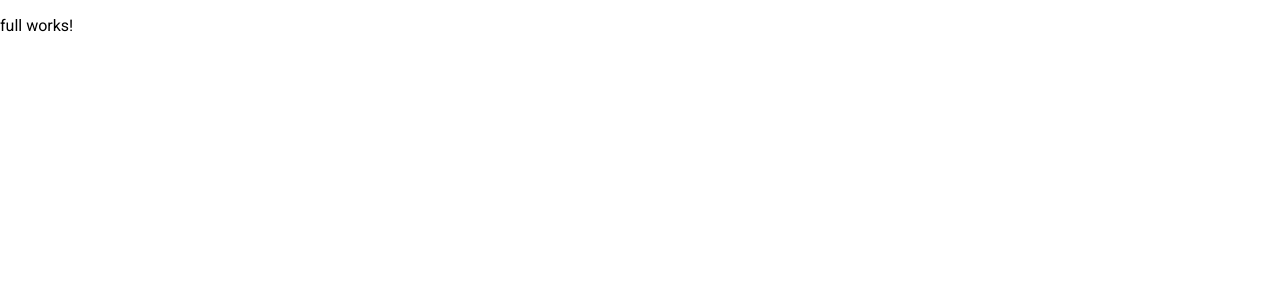
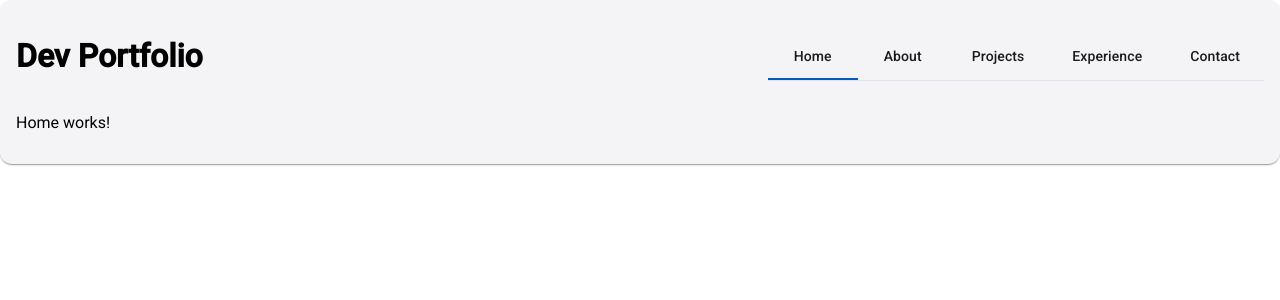
Before and after one commit to Sheha-Dev/DeveloperPortfolio, an Angular app in the folder DeveloperPortfolio/: page / in a window 1280 px wide. Shown: the top 300 px of the page. Built offline with nearby package versions, Linux system fonts and the light colour scheme.

Commit message:
Development - Main Component Design Implemented

```diff
--- a/DeveloperPortfolio/src/app/layout/full/full.component.html
+++ b/DeveloperPortfolio/src/app/layout/full/full.component.html
@@ -1 +1,33 @@
-<p>full works!</p>
+<mat-card class="m-0 p-0">
+  <mat-card-content>
+    <div class="header-row bg-dark">
+      <div>
+        <h1>Dev Portfolio</h1>
+      </div>
+
+      <app-menu-bar (tabName)="selectedTab = $event"></app-menu-bar>
+    </div>
+
+    <div class="w-100">
+      <div *ngIf="selectedTab === 'Home'">
+        <p>Home works!</p>
+      </div>
+
+      <div *ngIf="selectedTab === 'About'">
+        <p>About works!</p>
+      </div>
+
+      <div *ngIf="selectedTab === 'Projects'">
+        <p>Projects works!</p>
+      </div>
+
+      <div *ngIf="selectedTab === 'Experience'">
+        <p>Experience works!</p>
+      </div>
+
+      <div *ngIf="selectedTab === 'Contact'">
+        <p>Contact works!</p>
+      </div>
+    </div>
+  </mat-card-content>
+</mat-card>
--- a/DeveloperPortfolio/src/app/layout/full/full.component.scss
+++ b/DeveloperPortfolio/src/app/layout/full/full.component.scss
@@ -0,0 +1,11 @@
+.header-row {
+  display: flex;
+  justify-content: space-between;
+  align-items: center;
+  width: 100%;
+}
+
+app-menu-bar {
+  display: flex;
+  align-items: center;
+}
--- a/DeveloperPortfolio/src/app/layout/full/full.component.ts
+++ b/DeveloperPortfolio/src/app/layout/full/full.component.ts
@@ -1,11 +1,36 @@
-import { Component } from '@angular/core';
-
+import { Component, OnChanges, OnDestroy, OnInit } from '@angular/core';
+import { MatCardActions, MatCardContent, MatCardModule, MatCardTitle } from '@angular/material/card';
+import { MatButtonModule } from '@angular/material/button';
+import { MenuBarComponent } from '../menu-bar/menu-bar.component';
+import { MatTabsModule } from '@angular/material/tabs';
+import { CommonModule } from '@angular/common';
 @Component({
   selector: 'app-full',
-  imports: [],
+  imports: [
+    MatCardModule,
+    MatButtonModule,
+    MatCardContent,
+    MenuBarComponent,
+    MatTabsModule,
+    CommonModule
+  ],
   templateUrl: './full.component.html',
   styleUrl: './full.component.scss'
 })
-export class FullComponent {
+export class FullComponent implements OnInit, OnDestroy ,OnChanges{
 
+  selectedTab: string = 'Home';
+
+
+  ngOnInit() {
+    console.log('FullComponent initialized');
+  }
+
+  ngOnChanges() {
+    console.log('FullComponent changes detected');
+  }
+
+  ngOnDestroy() {
+    console.log('FullComponent destroyed');
+  }
 }
```
